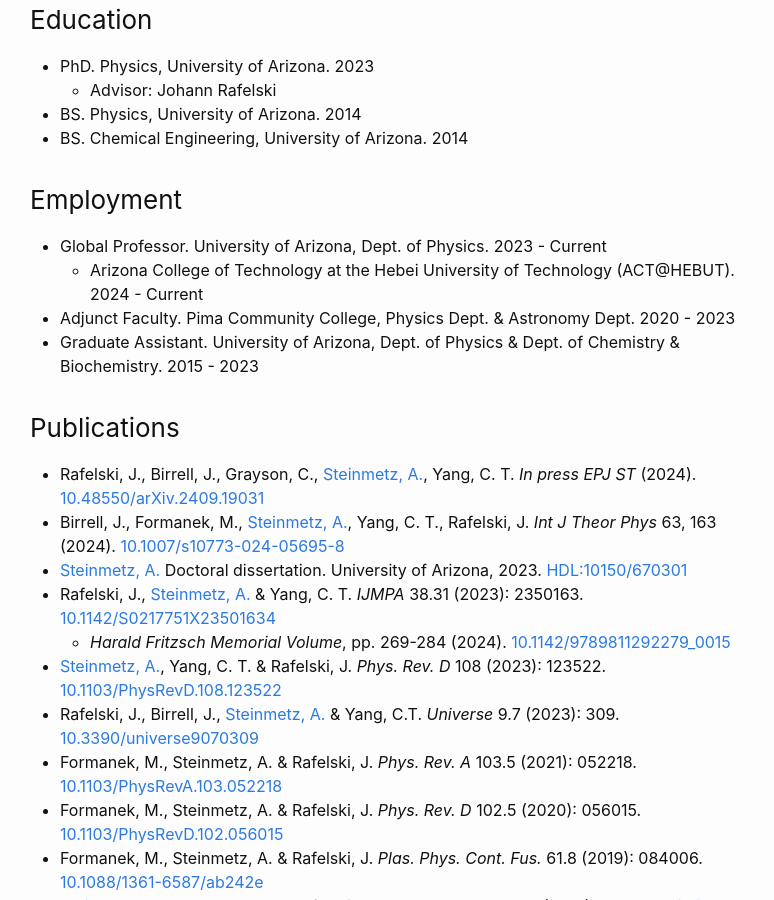
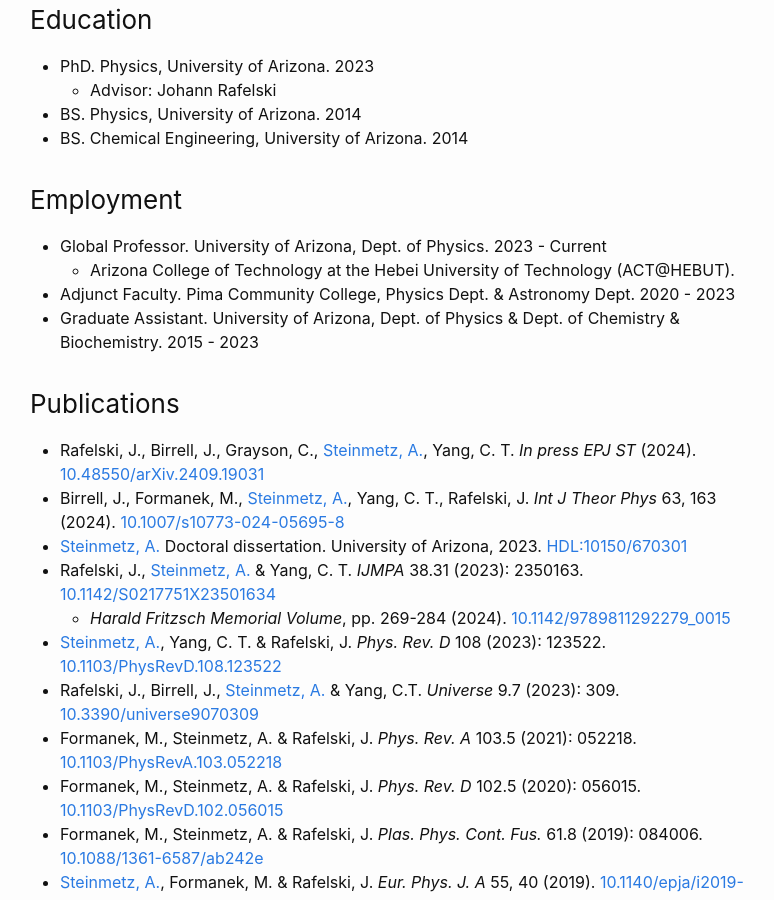
Before and after one commit to ajsteinmetz/ajsteinmetz.github.io, a Jekyll site: the page built from cv.md, in a window 1280 px wide and 900 px high, scrolled down 326 px. Shown: the whole window, without its empty margins (240-1014 px from the left). Built offline with Jekyll 4.4.1, drawn with Linux system fonts in a browser that asks for light colours; our own code applies the rules of GitHub Pages for plain Markdown files.

Commit message:
Update cv.md

```diff
--- a/cv.md
+++ b/cv.md
@@ -25,7 +25,7 @@
 
 ### Employment
 * Global Professor. University of Arizona, Dept. of Physics. 2023 - Current
-  * Arizona College of Technology at the Hebei University of Technology (ACT@HEBUT). 2024 - Current
+  * Arizona College of Technology at the Hebei University of Technology (ACT@HEBUT).
 * Adjunct Faculty. Pima Community College, Physics Dept. & Astronomy Dept. 2020 - 2023
 * Graduate Assistant. University of Arizona, Dept. of Physics & Dept. of Chemistry & Biochemistry. 2015 - 2023
 
```
